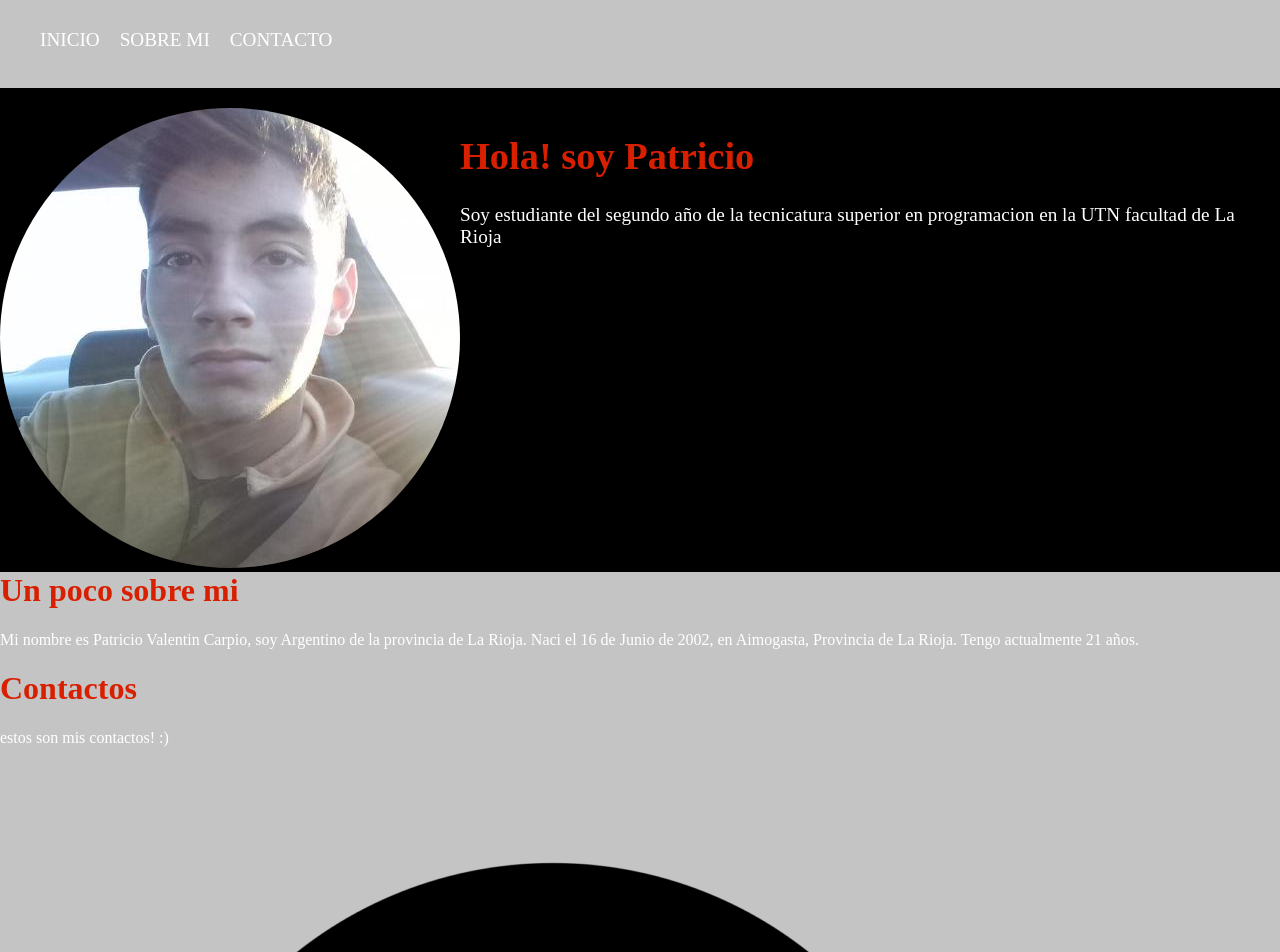
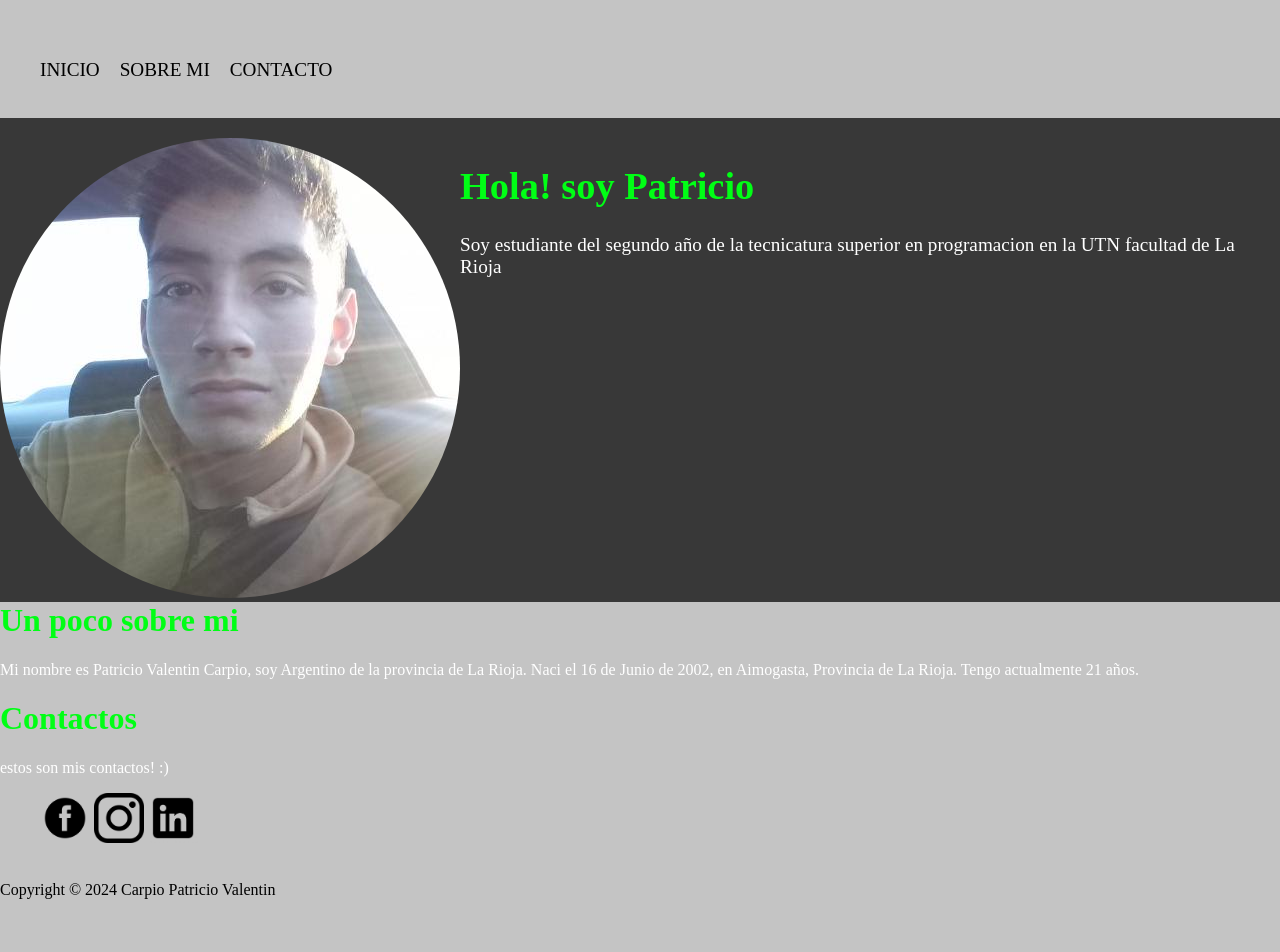
Before and after one commit to Pa7r1/Pa7r1.github.io, a plain HTML site: page index.html in a window 1280 px wide. Shown: the top 952 px of the page. After the commit the page ends 915 px from the top, so only its background shows below. Drawn offline with Linux system fonts and the light colour scheme.

Commit message:
arreglar ubicacion de logos

```diff
--- a/index.html
+++ b/index.html
@@ -24,13 +24,13 @@
             <img src="recursos/Patrifoto.jpeg" alt="Patricio">
         </div>
         <div class="textopresent">
-            <h1><span style="color: rgb(216, 32, 0);">Hola! soy Patricio</span></h1>
+            <h1><span style="color: rgb(0, 255, 21);">Hola! soy Patricio</span></h1>
             <p>Soy estudiante del segundo año de la tecnicatura superior en programacion en la UTN facultad de La Rioja</p>
         </div>
 </div>
 
  <div id="SOBRE_MI" class="YO">
-            <h1 style="color: rgb(216, 32, 0)">Un poco sobre mi</h1>
+            <h1 style="color: rgb(0, 255, 21)">Un poco sobre mi</h1>
             <p>
                 Mi nombre es <span>Patricio Valentin Carpio</span>, soy Argentino de la provincia de La Rioja.
                 Naci el <span>16 de Junio de 2002</span>, en Aimogasta, Provincia de La Rioja.
@@ -39,7 +39,7 @@
  </div>
 
  <div id="CONTACTO_" class="contact">
-            <h1><span style="color: rgb(216, 32, 0) ">Contactos</span></h1>
+            <h1><span style="color: rgb(0, 255, 21) ">Contactos</span></h1>
             <p>estos son mis contactos! :)</p>
             <ol class="redes">
                 <a href="https://www.facebook.com/patricio.carpio.3" target="_blank"><img src="recursos/facebookfoto.png" alt="Facebook"></a>
--- a/stylo.css
+++ b/stylo.css
@@ -4,23 +4,28 @@ html{
 body{
     margin: 0;
     padding: 0%;
-    color: black;
 }
 
 header{
-    margin-top: 0;
+    margin-top: 30px;
+}
+
+header li{
+
 }
 
 header a{
     text-decoration: none;
-    color: white;
+    color: black;
 }
 
 header a:hover{
     list-style-type: none;
-    background-color: red;
-    animation-delay: 3ms;
-    color: white;
+    background-color: rgb(0, 255, 21);
+    animation-delay: auto;
+    color: black;
+    border-radius: 100%;
+    margin: 10px;
 }
 
 header ul{
@@ -48,7 +53,7 @@ header li{
     width: 100%;
     height: 8%;
     margin: 0;
-    background-color: black;
+    background-color: rgb(56, 56, 56);
     padding-top: 20px;
     display: flex;
     flex-direction: row;
@@ -67,3 +72,8 @@ header li{
 .contact{
     color: white;
 }
+
+.redes a img{
+    width: 50px;
+    height: auto;
+}
```
